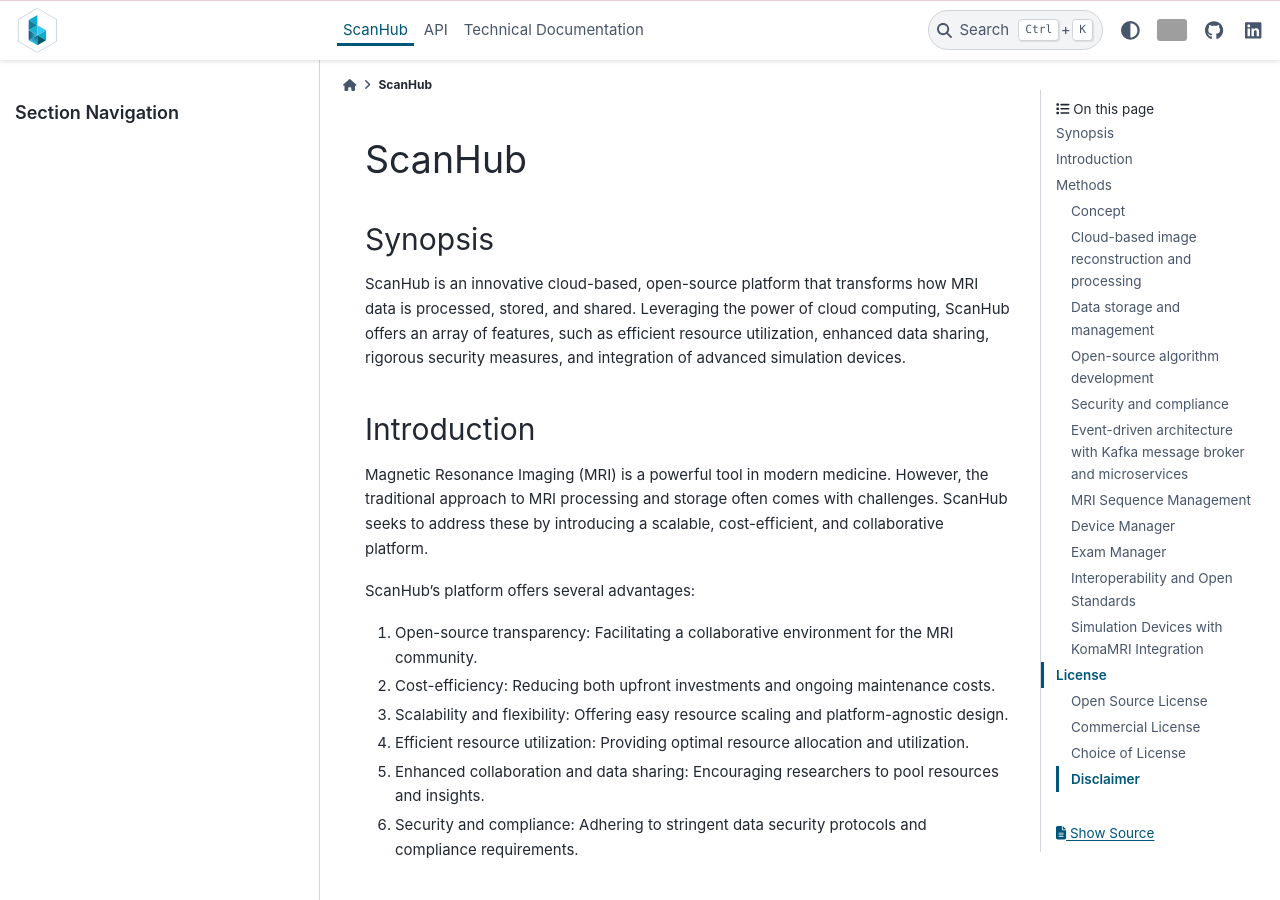
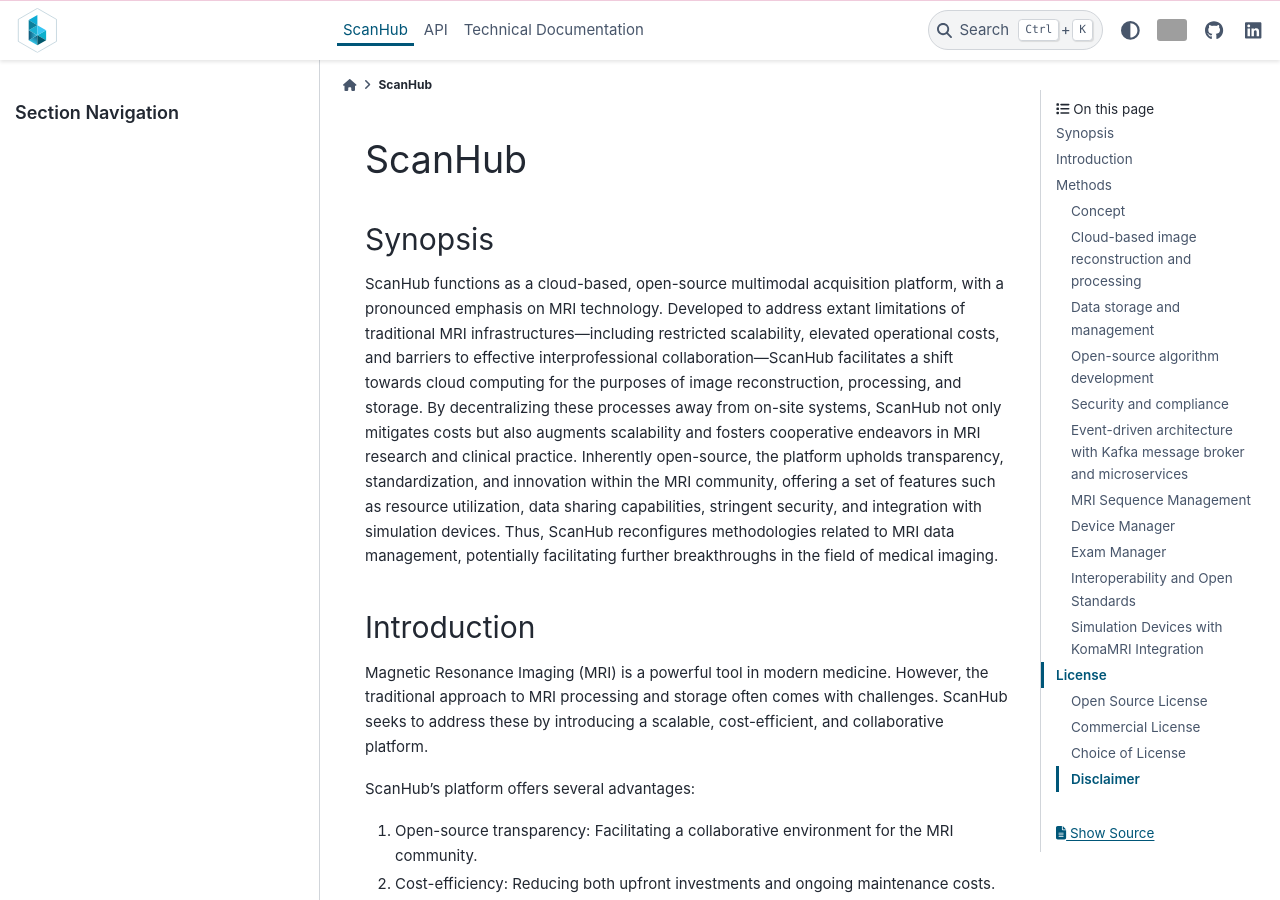
Before and after one commit to brain-link/scanhub, a Sphinx documentation site: the page built from docs/source/introduction.rst, in a window 1280 px wide and 900 px high. Built offline with Sphinx 7.4.7 and the PyData theme 0.15.4, drawn with Linux system fonts in a browser that asks for light colours; grey boxes are pictures that could not be loaded.

Commit message:
update synopsis

```diff
--- a/docs/source/introduction.rst
+++ b/docs/source/introduction.rst
@@ -5,7 +5,8 @@
 Synopsis
 ========
 
-ScanHub is an innovative cloud-based, open-source platform that transforms how MRI data is processed, stored, and shared. Leveraging the power of cloud computing, ScanHub offers an array of features, such as efficient resource utilization, enhanced data sharing, rigorous security measures, and integration of advanced simulation devices.
+ScanHub functions as a cloud-based, open-source multimodal acquisition platform, with a pronounced emphasis on MRI technology. Developed to address extant limitations of traditional MRI infrastructures—including restricted scalability, elevated operational costs, and barriers to effective interprofessional collaboration—ScanHub facilitates a shift towards cloud computing for the purposes of image reconstruction, processing, and storage. By decentralizing these processes away from on-site systems, ScanHub not only mitigates costs but also augments scalability and fosters cooperative endeavors in MRI research and clinical practice. Inherently open-source, the platform upholds transparency, standardization, and innovation within the MRI community, offering a set of features such as resource utilization, data sharing capabilities, stringent security, and integration with simulation devices. Thus, ScanHub reconfigures methodologies related to MRI data management, potentially facilitating further breakthroughs in the field of medical imaging.
+
 
 Introduction
 ============
```
